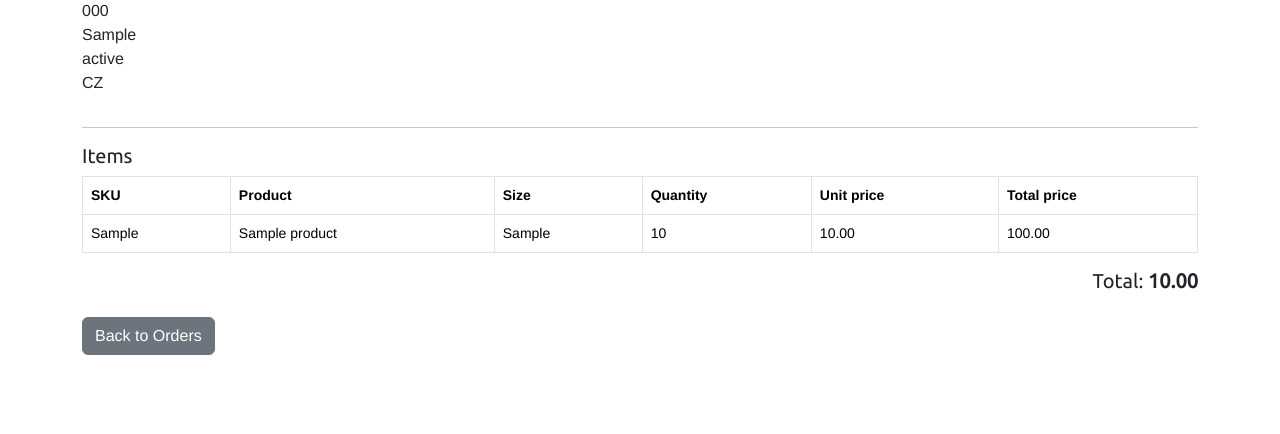
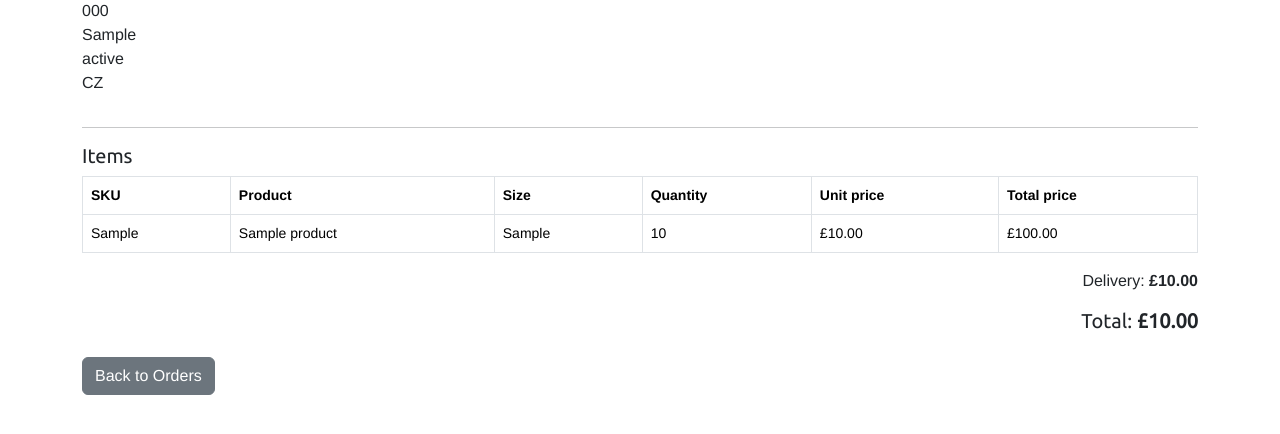
Before and after one commit to patriklundstrom91/little-shop, a Django app: page /orders/orders/1/ in a window 1280 px wide. Shown: the part 341-775 px from the top of the page. Run offline with Django 5.2, Linux system fonts and the light colour scheme; a user stored in the database is signed in; tables that the repository leaves empty hold one stand-in row (values such as "Sample post"); some libraries are stand-ins or nearby versions.

```diff
--- a/orders/templates/orders/order_detail.html
+++ b/orders/templates/orders/order_detail.html
@@ -54,14 +54,14 @@
         <td>{{ item.variant.product.name }}</td>
         <td>{{ item.variant.size }}</td>
         <td>{{ item.quantity }}</td>
-        <td>{{ item.price }}</td>
-        <td>{{ item.total_price }}</td>
+        <td>£{{ item.price }}</td>
+        <td>£{{ item.total_price }}</td>
       </tr>
       {% endfor %}
     </tbody>
   </table>
-
-  <h5 class="text-end">Total: <strong>{{ order.grand_total }}</strong></h5>
+  <p class="text-end">Delivery: <strong>£{{ order.delivery_cost }}</strong></p>
+  <h5 class="text-end">Total: <strong>£{{ order.grand_total }}</strong></h5>
 
   <a href="{% url 'orders:order_list' %}" class="btn btn-secondary mt-3">Back to Orders</a>
 </div>
```
